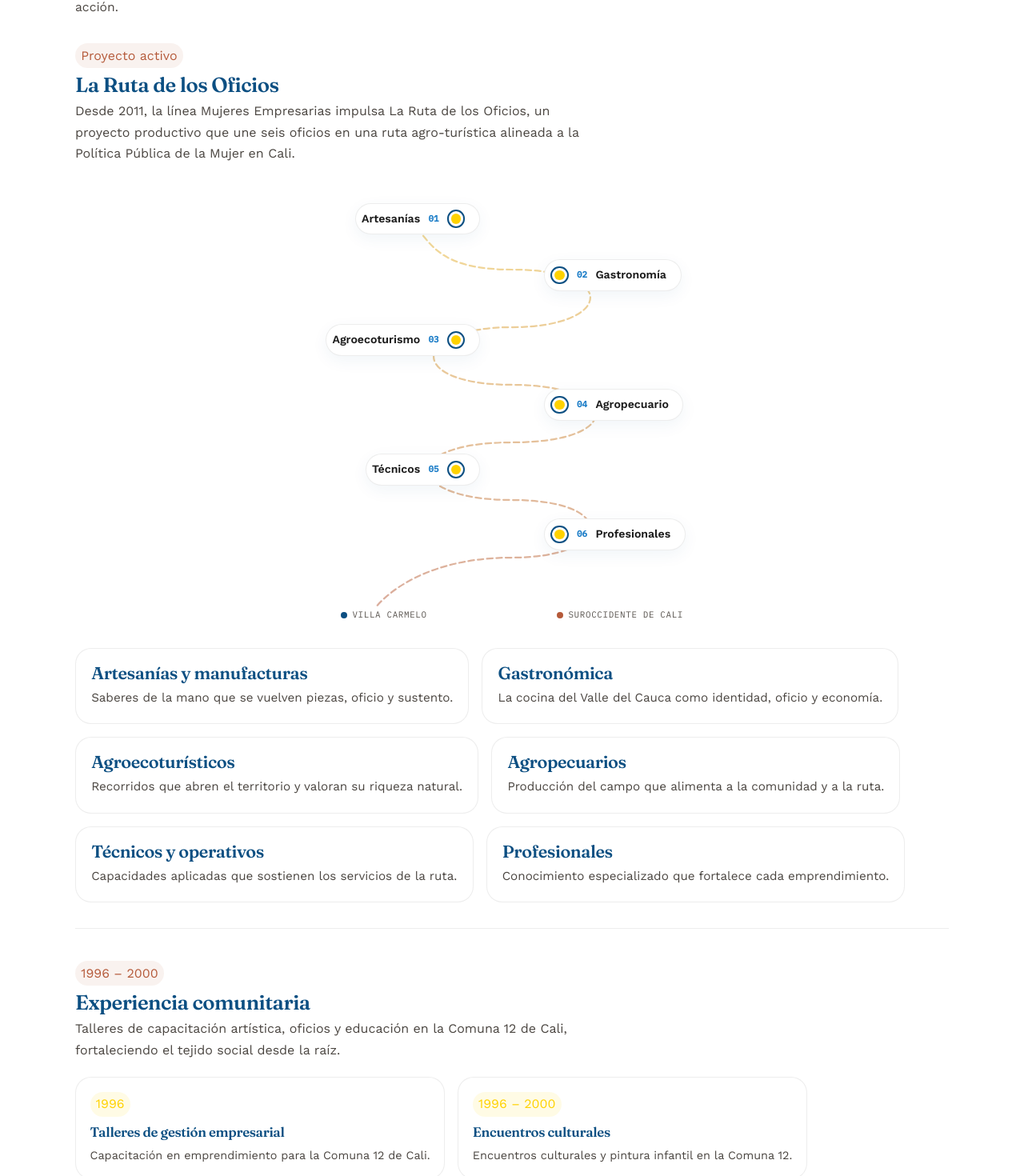
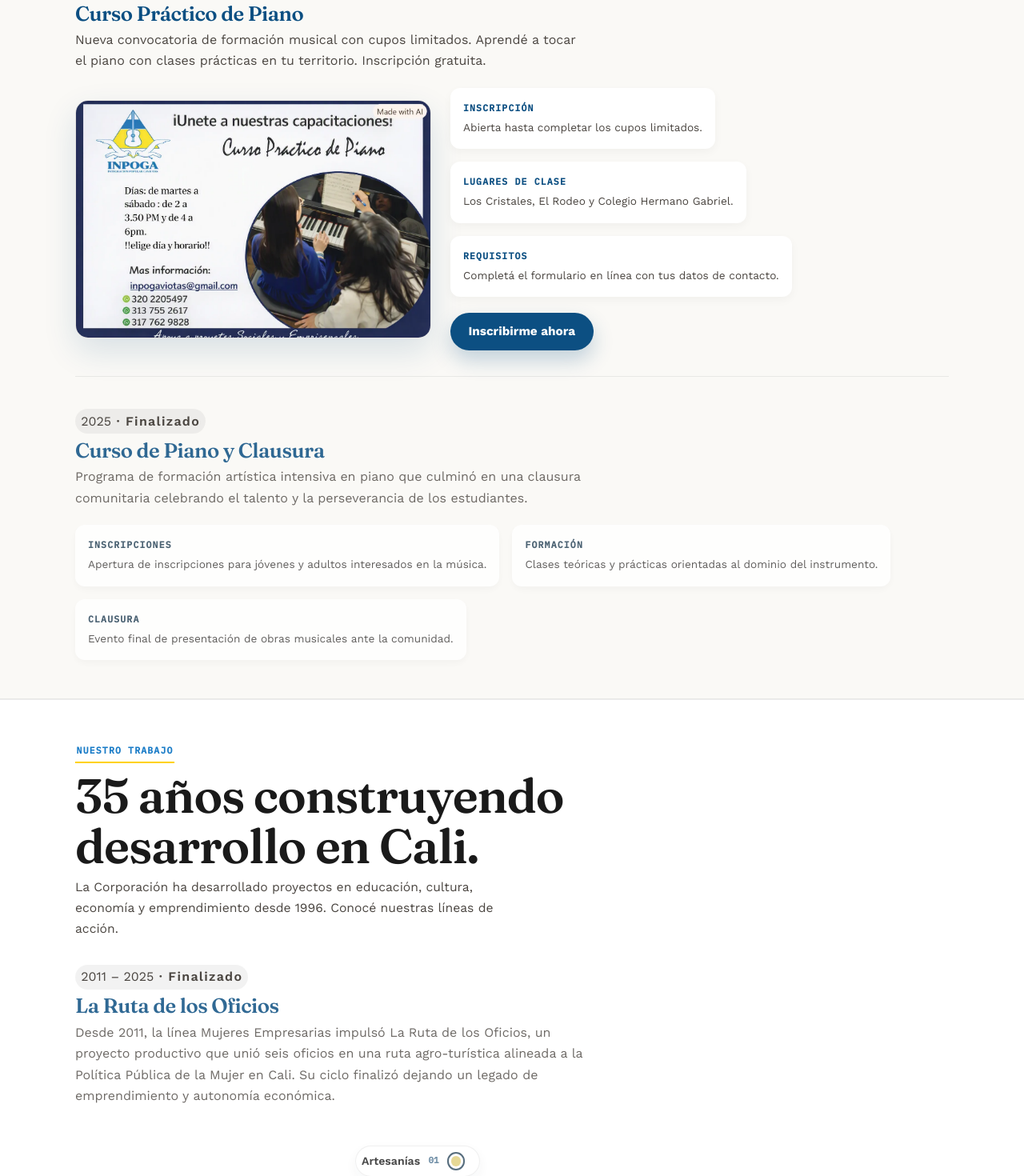
Before and after one commit to haimerb/inpoga, a React (Vite) app in the folder react-app/: page / in a window 1280 px wide. Shown: the part 3399-4869 px from the top of the page at 80% size. Built offline with nearby package versions, Linux system fonts and the light colour scheme.

Commit message:
feat: convocatorias con proyectos finalizados y Curso Práctico de Piano con afiche (#4)

```diff
--- a/react-app/src/components/Proyectos.jsx
+++ b/react-app/src/components/Proyectos.jsx
@@ -1,6 +1,7 @@
 import Box from '@mui/material/Box'
 import Typography from '@mui/material/Typography'
 import Grid from '@mui/material/Grid'
+import Button from '@mui/material/Button'
 import RevealOnScroll from './RevealOnScroll'
 
 const routeStops = [
@@ -22,10 +23,10 @@ const oficios = [
 ]
 
 const expCards1 = [
-  { year: '1996', title: 'Talleres de gestión empresarial', desc: 'Capacitación en emprendimiento para la Comuna 12 de Cali.' },
-  { year: '1996 – 2000', title: 'Encuentros culturales', desc: 'Encuentros culturales y pintura infantil en la Comuna 12.' },
-  { year: '1998', title: 'Escuela Juan XXIII', desc: 'Talleres de educación en artes y oficios para jóvenes y adultos.' },
-  { year: '1996 – 2000', title: 'Talleres artísticos', desc: 'Peluquería y belleza, guitarra, piano, reparación de neveras y lavadoras.' },
+  { year: '1996', title: 'Talleres de gestión empresarial', desc: 'Capacitación en emprendimiento para la Comuna 12 de Cali.', status: 'inactivo' },
+  { year: '1996 – 2000', title: 'Encuentros culturales', desc: 'Encuentros culturales y pintura infantil en la Comuna 12.', status: 'inactivo' },
+  { year: '1998', title: 'Escuela Juan XXIII', desc: 'Talleres de educación en artes y oficios para jóvenes y adultos.', status: 'inactivo' },
+  { year: '1996 – 2000', title: 'Talleres artísticos', desc: 'Peluquería y belleza, guitarra, piano, reparación de neveras y lavadoras.', status: 'inactivo' },
 ]
 
 const expCards2 = [
@@ -40,6 +41,29 @@ const expCards3 = [
   { year: '2014 – 2015', title: 'Feria de Cali', desc: 'Participación en la Muestra Empresarial de la Feria de Cali.' },
 ]
 
+const proyectoPianoPractico = {
+  tag: 'Inscripciones Abiertas',
+  title: 'Curso Práctico de Piano',
+  desc: 'Nueva convocatoria de formación musical con cupos limitados. Aprendé a tocar el piano con clases prácticas en tu territorio. Inscripción gratuita.',
+  formUrl: 'https://docs.google.com/forms/d/e/1FAIpQLSeFSH7H-kBJiWNvldwMnJm_QhRDe8jK_9_u4u8PRFnVnyRCIA/viewform',
+  details: [
+    { label: 'Inscripción', text: 'Abierta hasta completar los cupos limitados.' },
+    { label: 'Lugares de clase', text: 'Los Cristales, El Rodeo y Colegio Hermano Gabriel.' },
+    { label: 'Requisitos', text: 'Completá el formulario en línea con tus datos de contacto.' },
+  ]
+}
+
+const proyectoPiano = {
+  tag: '2025',
+  title: 'Curso de Piano y Clausura',
+  desc: 'Programa de formación artística intensiva en piano que culminó en una clausura comunitaria celebrando el talento y la perseverancia de los estudiantes.',
+  details: [
+    { label: 'Inscripciones', text: 'Apertura de inscripciones para jóvenes y adultos interesados en la música.' },
+    { label: 'Formación', text: 'Clases teóricas y prácticas orientadas al dominio del instrumento.' },
+    { label: 'Clausura', text: 'Evento final de presentación de obras musicales ante la comunidad.' },
+  ]
+}
+
 const saberesFases = [
   { title: 'Diagnóstico', desc: 'Mapeo de necesidades y convocatoria de formadores en cada territorio.' },
   { title: 'Diseño pedagógico', desc: 'Estructuración de áreas del conocimiento y cronogramas según las solicitudes del territorio.' },
@@ -53,29 +77,44 @@ const cardSx = {
   '&:hover': { transform: 'translateY(-3px)', boxShadow: '0 6px 20px rgba(12,79,130,0.06)' },
 }
 
-function ExpCard({ year, title, desc }) {
+function ExpCard({ year, title, desc, status }) {
+  const isInactive = status === 'inactivo'
   return (
     <Grid item xs={12} sm={6} md={4}>
-      <Box sx={cardSx}>
-        <Box sx={{ display: 'inline-block', variant: 'caption', color: 'gold.main', bgcolor: 'rgba(255,210,0,0.1)', py: 0.3, px: 0.9, borderRadius: '999px', mb: 0.8 }}>
-          {year}
+      <Box sx={{
+        ...cardSx,
+        opacity: isInactive ? 0.7 : 1,
+        filter: isInactive ? 'grayscale(0.5)' : 'none',
+        borderLeft: isInactive ? '4px solid rgba(0,0,0,0.1)' : '4px solid gold.main'
+      }}>
+        <Box sx={{
+          display: 'inline-block',
+          variant: 'caption',
+          color: isInactive ? 'text.secondary' : 'gold.dark',
+          bgcolor: isInactive ? 'rgba(0,0,0,0.05)' : 'rgba(255,210,0,0.1)',
+          py: 0.3, px: 0.9, borderRadius: '999px', mb: 0.8
+        }}>
+          {year} {isInactive && ' (Finalizado)'}
         </Box>
-        <Typography variant="h6" sx={{ fontSize: '1.05rem', mb: 0.6, color: 'primary.main' }}>{title}</Typography>
+        <Typography variant="h6" sx={{ fontSize: '1.05rem', mb: 0.6, color: isInactive ? 'text.secondary' : 'primary.main' }}>{title}</Typography>
         <Typography sx={{ color: 'text.secondary', fontSize: '0.9rem', lineHeight: 1.5, mt: 0 }}>{desc}</Typography>
       </Box>
     </Grid>
   )
 }
 
-function ProyectoBlock({ tag, title, desc, children }) {
+function ProyectoBlock({ tag, title, desc, children, finalizado }) {
+  const tagColor = finalizado ? 'text.secondary' : 'terracotta.main'
+  const tagBg = finalizado ? 'rgba(0,0,0,0.05)' : 'rgba(181,90,58,0.08)'
   return (
     <RevealOnScroll sx={{ mb: 5, pb: 4, borderBottom: '1px solid rgba(26,26,26,0.08)', '&:last-of-type': { mb: 0, pb: 0, borderBottom: 'none' } }}>
       <Box sx={{ mb: 2.5 }}>
-        <Box sx={{ display: 'inline-block', variant: 'caption', color: 'terracotta.main', bgcolor: 'rgba(181,90,58,0.08)', py: 0.3, px: 0.9, borderRadius: '999px', mb: 0.8 }}>
+        <Box sx={{ display: 'inline-flex', alignItems: 'center', gap: 0.8, variant: 'caption', color: tagColor, bgcolor: tagBg, py: 0.3, px: 0.9, borderRadius: '999px', mb: 0.8 }}>
           {tag}
+          {finalizado && <Box component="span" sx={{ fontWeight: 600, letterSpacing: '0.08em', color: 'text.secondary' }}>· Finalizado</Box>}
         </Box>
-        <Typography variant="h3" sx={{ mb: 0.8, color: 'primary.main', fontSize: { xs: '1.25rem', sm: '1.6rem' } }}>{title}</Typography>
-        <Typography sx={{ color: 'text.secondary', fontSize: '1rem', maxWidth: 640 }}>{desc}</Typography>
+        <Typography variant="h3" sx={{ mb: 0.8, color: 'primary.main', fontSize: { xs: '1.25rem', sm: '1.6rem' }, opacity: finalizado ? 0.85 : 1 }}>{title}</Typography>
+        <Typography sx={{ color: 'text.secondary', fontSize: '1rem', maxWidth: 640, opacity: finalizado ? 0.8 : 1 }}>{desc}</Typography>
       </Box>
       {children}
     </RevealOnScroll>
@@ -84,6 +123,75 @@ function ProyectoBlock({ tag, title, desc, children }) {
 
 export default function Proyectos() {
   return (
+    <>
+      <Box id="convocatorias" component="section" sx={{ py: { xs: 3.5, md: 6 }, bgcolor: 'background.default', borderBottom: '1px solid rgba(26,26,26,0.08)' }}>
+        <Box sx={{ maxWidth: 1140, mx: 'auto', px: { xs: 2, sm: 3 } }}>
+          <RevealOnScroll sx={{ maxWidth: 680, mb: 4 }}>
+            <Box className="section-tag-bottom">Oportunidades y balance</Box>
+            <Typography variant="h2" sx={{ mt: 1.2 }}>Convocatorias</Typography>
+            <Typography sx={{ color: 'text.secondary', fontSize: '0.98rem', maxWidth: 620, mt: 1 }}>
+              Abierta la inscripción al Curso Práctico de Piano. También publicamos el balance de las convocatorias que ya cerraron.
+            </Typography>
+          </RevealOnScroll>
+
+          <ProyectoBlock tag={proyectoPianoPractico.tag} title={proyectoPianoPractico.title} desc={proyectoPianoPractico.desc}>
+            <Box sx={{ display: 'grid', gridTemplateColumns: { xs: '1fr', md: '5fr 7fr' }, gap: { xs: 2, md: 3 }, alignItems: 'center' }}>
+              <Box
+                component="img"
+                src="/assets/convocatoria-piano-practico.webp"
+                alt="Afiche oficial de la convocatoria Curso Práctico de Piano — Cupos limitados"
+                loading="lazy"
+                sx={{
+                  width: '100%', height: 'auto', display: 'block',
+                  borderRadius: '1rem', border: '1px solid rgba(26,26,26,0.1)',
+                  boxShadow: '0 16px 40px rgba(12,79,130,0.14)',
+                }}
+              />
+              <Box>
+                <Grid container spacing={2} sx={{ mb: 2.5 }}>
+                  {proyectoPianoPractico.details.map((d, i) => (
+                    <Grid item xs={12} sm={4} key={i}>
+                      <Box sx={{ p: 2, bgcolor: 'background.paper', borderRadius: '0.75rem', borderLeft: '4px solid gold.main', boxShadow: '0 4px 12px rgba(0,0,0,0.04)' }}>
+                        <Typography variant="subtitle2" sx={{ color: 'primary.main', fontWeight: 700, mb: 0.5 }}>{d.label}</Typography>
+                        <Typography sx={{ fontSize: '0.85rem', color: 'text.secondary' }}>{d.text}</Typography>
+                      </Box>
+                    </Grid>
+                  ))}
+                </Grid>
+                <Button
+                  component="a"
+                  href={proyectoPianoPractico.formUrl}
+                  target="_blank"
+                  rel="noopener noreferrer"
+                  variant="contained"
+                  sx={{
+                    borderRadius: '999px', px: 2.8, py: 1.25, fontWeight: 700, fontSize: '0.96rem',
+                    bgcolor: 'primary.main', borderBottom: '3px solid gold.main',
+                    boxShadow: '0 12px 26px rgba(12,79,130,0.24)', textTransform: 'none',
+                    '&:hover': { bgcolor: 'primary.dark', boxShadow: '0 18px 34px rgba(12,79,130,0.3)' },
+                  }}
+                >
+                  Inscribirme ahora
+                </Button>
+              </Box>
+            </Box>
+          </ProyectoBlock>
+
+          <ProyectoBlock tag={proyectoPiano.tag} title={proyectoPiano.title} desc={proyectoPiano.desc} finalizado>
+            <Grid container spacing={2} sx={{ filter: 'grayscale(0.6)', opacity: 0.85 }}>
+              {proyectoPiano.details.map((d, i) => (
+                <Grid item xs={12} sm={4} key={i}>
+                  <Box sx={{ p: 2, bgcolor: 'background.paper', borderRadius: '0.75rem', borderLeft: '4px solid gold.dark', boxShadow: '0 4px 12px rgba(0,0,0,0.04)' }}>
+                    <Typography variant="subtitle2" sx={{ color: 'primary.main', fontWeight: 700, mb: 0.5 }}>{d.label}</Typography>
+                    <Typography sx={{ fontSize: '0.85rem', color: 'text.secondary' }}>{d.text}</Typography>
+                  </Box>
+                </Grid>
+              ))}
+            </Grid>
+          </ProyectoBlock>
+        </Box>
+      </Box>
+
       <Box id="proyectos" component="section" sx={{ py: { xs: 3.5, md: 6 }, bgcolor: 'background.paper', borderTop: '1px solid rgba(26,26,26,0.08)' }}>
         <Box sx={{ maxWidth: 1140, mx: 'auto', px: { xs: 2, sm: 3 } }}>
           <RevealOnScroll sx={{ maxWidth: 680, mb: 4 }}>
@@ -94,10 +202,10 @@ export default function Proyectos() {
             </Typography>
           </RevealOnScroll>
 
-        <ProyectoBlock tag="Proyecto activo" title="La Ruta de los Oficios"
-          desc="Desde 2011, la línea Mujeres Empresarias impulsa La Ruta de los Oficios, un proyecto productivo que une seis oficios en una ruta agro-turística alineada a la Política Pública de la Mujer en Cali."
+          <ProyectoBlock tag="2011 – 2025" title="La Ruta de los Oficios" finalizado
+            desc="Desde 2011, la línea Mujeres Empresarias impulsó La Ruta de los Oficios, un proyecto productivo que unió seis oficios en una ruta agro-turística alineada a la Política Pública de la Mujer en Cali. Su ciclo finalizó dejando un legado de emprendimiento y autonomía económica."
           >
-          <Box className="ruta-visual">
+            <Box className="ruta-visual" sx={{ filter: 'grayscale(0.6)', opacity: 0.8 }}>
               <Box className="route-svg">
                 <svg viewBox="0 0 460 600" fill="none" xmlns="http://www.w3.org/2000/svg" aria-hidden="true" style={{ position: 'absolute', top: 0, left: '50%', transform: 'translateX(-50%)', width: 460, height: '100%' }}>
                   <path d="M 40,30 C 130,30 80,110 230,110 S 370,190 230,190 S 80,270 230,270 S 390,350 230,350 S 80,430 230,430 S 370,510 230,510 S 40,580 40,580" stroke="url(#routeGrad)" strokeWidth="2.5" strokeLinecap="round" strokeDasharray="8 5" opacity="0.5" />
@@ -122,7 +230,7 @@ export default function Proyectos() {
               </Box>
             </Box>
 
-          <Grid container spacing={2}>
+            <Grid container spacing={2} sx={{ filter: 'grayscale(0.6)', opacity: 0.85 }}>
               {oficios.map((o) => (
                 <Grid item xs={12} sm={6} md={4} key={o.title}>
                   <RevealOnScroll>
@@ -160,7 +268,7 @@ export default function Proyectos() {
           </ProyectoBlock>
 
           <ProyectoBlock tag="Desde 2011" title="Mujeres Empresarias"
-          desc="Proyecto que reconoce el emprendimiento y el oficio de las mujeres como herramientas reales de autonomía económica. Su expresión principal es La Ruta de los Oficios."
+            desc="Proyecto que reconoce el emprendimiento y el oficio de las mujeres como herramientas reales de autonomía económica. Su expresión principal es la Ruta de los Oficios."
           >
             <Grid container spacing={2}>
               {expCards3.map((c) => <ExpCard key={c.title} {...c} />)}
@@ -190,5 +298,6 @@ export default function Proyectos() {
           </ProyectoBlock>
         </Box>
       </Box>
+    </>
   )
 }
```
Also changed, not shown: react-app/public/assets/convocatoria-piano-practico.webp (added). Lines whose indentation alone changed are shown as unchanged.
